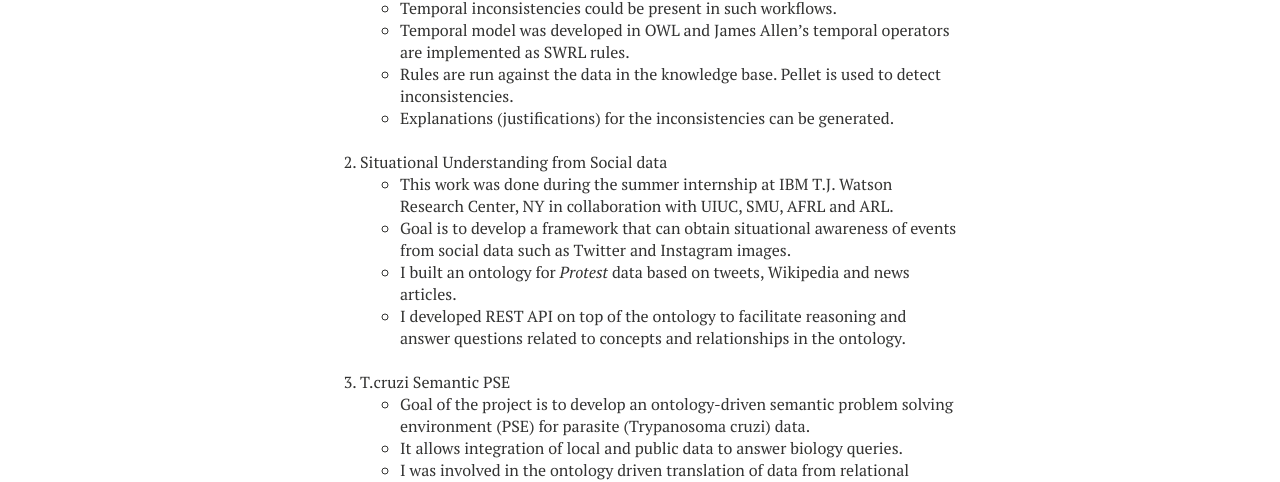
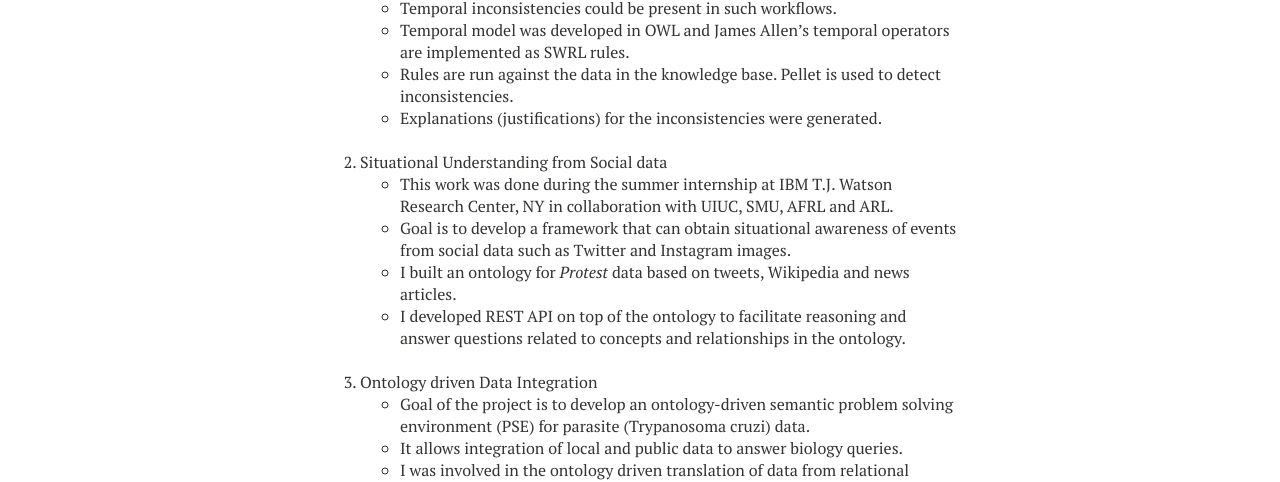
Before and after one commit to raghavam/raghavam.github.io, a Jekyll site: the page built from projects.md, in a window 1280 px wide. Shown: the part 1395-1877 px from the top of the page. Built offline with Jekyll 4.4.1, drawn with Linux system fonts in a browser that asks for light colours; nearby versions of some CDN libraries.

Commit message:
renamed a project to a more suitable title

```diff
--- a/projects.md
+++ b/projects.md
@@ -54,7 +54,7 @@ share: false
       * Temporal inconsistencies could be present in such workflows.
       * Temporal model was developed in OWL and James Allen's temporal operators are implemented as SWRL rules.
       * Rules are run against the data in the knowledge base. Pellet is used to detect inconsistencies.
-      * Explanations (justifications) for the inconsistencies can be generated.
+      * Explanations (justifications) for the inconsistencies were generated.
 &nbsp;
 
    2. Situational Understanding from Social data
@@ -64,7 +64,7 @@ share: false
       * I developed REST API on top of the ontology to facilitate reasoning and answer questions related to concepts and relationships in the ontology.
 &nbsp;
 
-   3. T.cruzi Semantic PSE
+   3. Ontology driven Data Integration
       * Goal of the project is to develop an ontology-driven semantic problem solving environment (PSE) for parasite (Trypanosoma cruzi) data.
       * It allows integration of local and public data to answer biology queries.
       * I was involved in the ontology driven translation of data from relational database and excel sheets to RDF.
```
